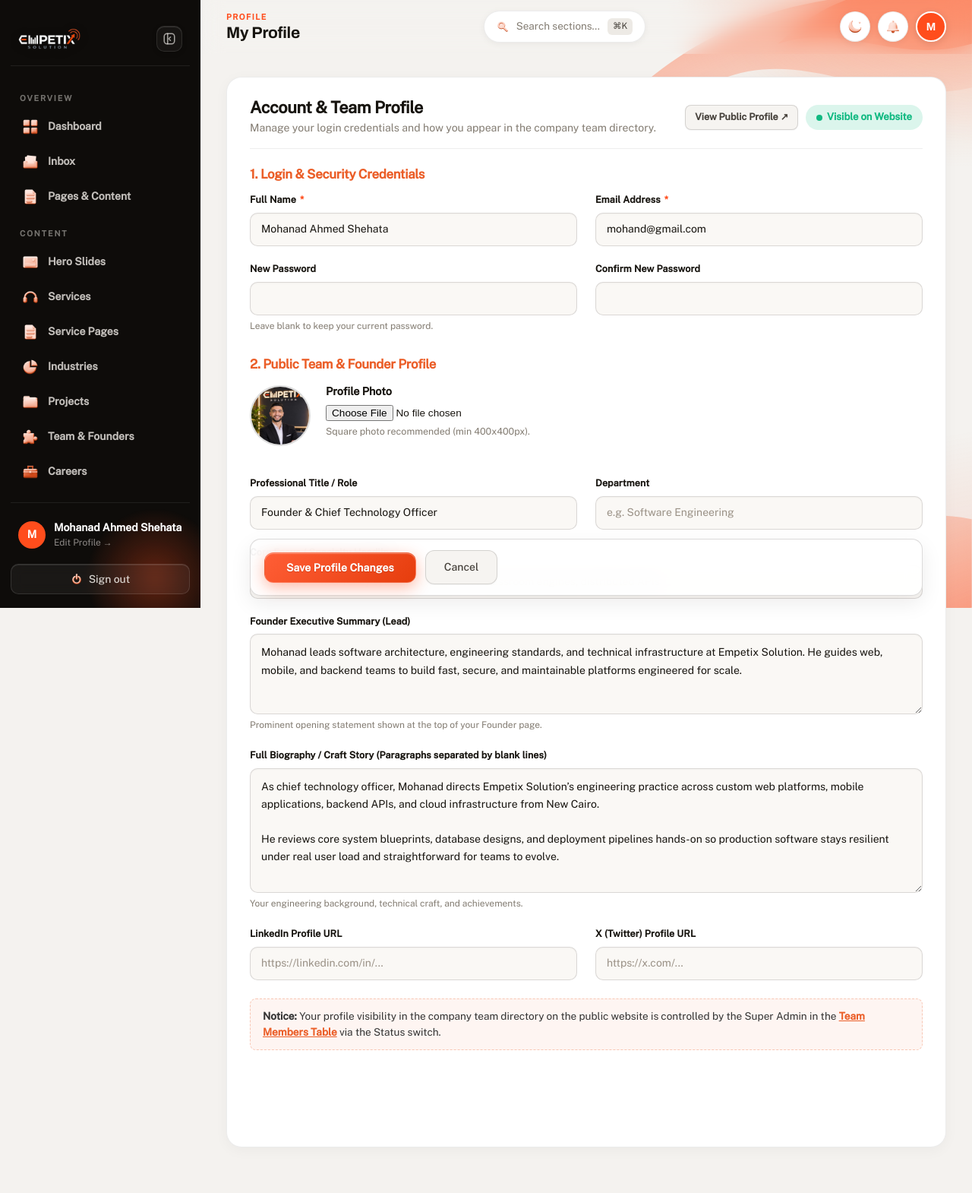
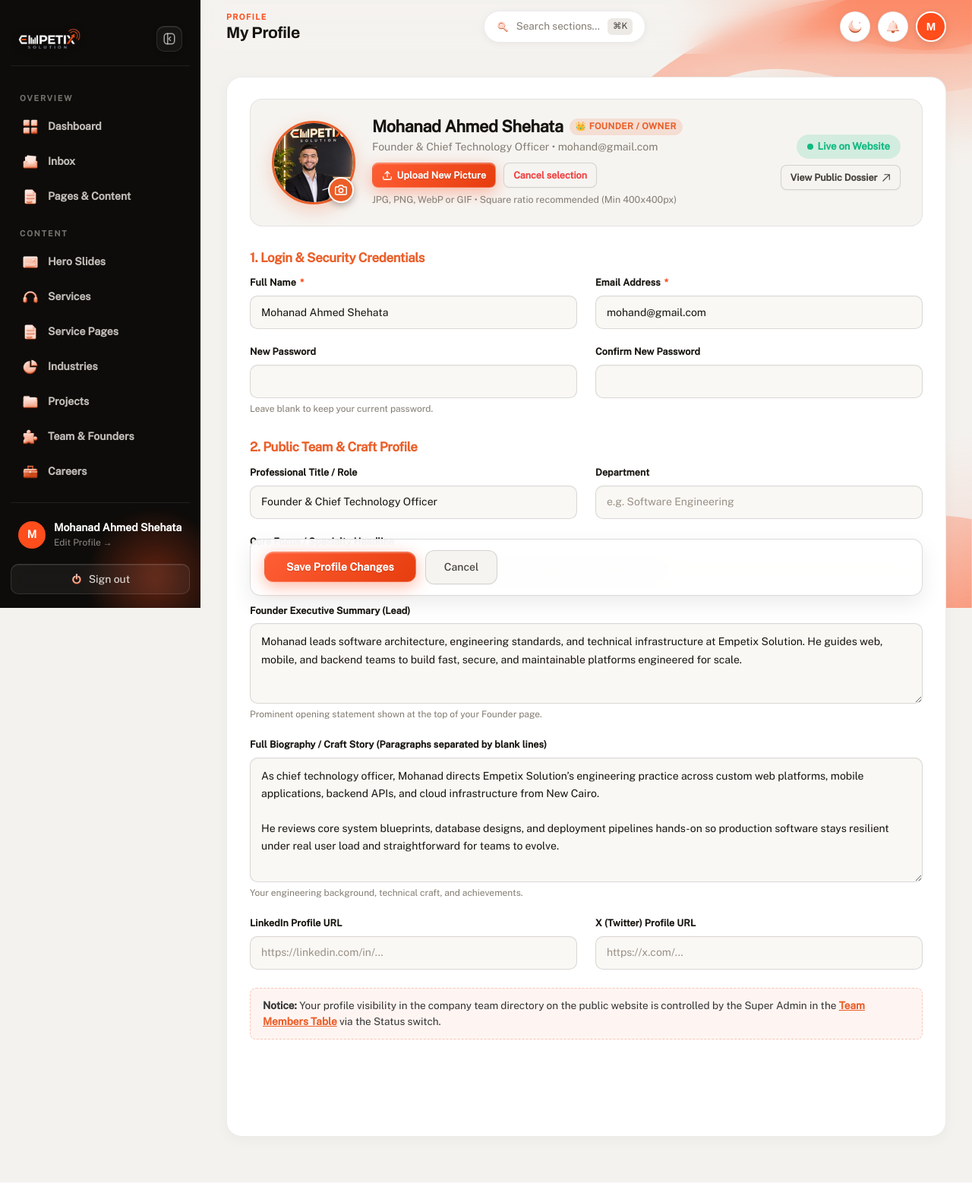
Before and after one commit to alfagn/comport, a Laravel app: page /admin/profile in a window 1280 px wide. Shown: the whole page at 76% size. Run offline with Laravel 12, Linux system fonts and the light colour scheme; a user stored in the database is signed in; data comes from the database, SQL or seed files in the repository; data that the repository does not hold is empty; parts of the project's set-up code (start-up, migrations or seed data) failed here and were passed over; some libraries are stand-ins or nearby versions.

Commit message:
feat: executive profile photo upload redesign with hero layout and instant live preview

```diff
--- a/resources/views/admin/profile/edit.blade.php
+++ b/resources/views/admin/profile/edit.blade.php
@@ -5,39 +5,103 @@
 
 @section('content')
 <div class="card" style="max-width: 960px; margin: 0 auto;">
-  <div style="display:flex; justify-content:space-between; align-items:center; margin-bottom: 1.5rem; padding-bottom: 1rem; border-bottom: 1px solid var(--border-color, #eee);">
+  <form method="post" enctype="multipart/form-data" action="{{ route('admin.profile.update') }}" id="profile-form">
+    @csrf
+    @method('PUT')
+
+    {{-- Top Identity Hero & Photo Upload Zone (Photo First) --}}
+    <div class="profile-hero-zone" style="background: var(--surface-2, rgba(235, 94, 40, 0.04)); border: 1px solid var(--line, rgba(235, 94, 40, 0.15)); border-radius: 16px; padding: 24px 28px; margin-bottom: 2rem;">
+      <div style="display:flex; flex-wrap:wrap; align-items:center; justify-content:space-between; gap: 24px;">
+
+        {{-- Avatar & Quick Controls --}}
+        <div style="display:flex; align-items:center; gap: 22px;">
+          <div class="profile-avatar-wrap" style="position:relative; width: 110px; height: 110px; flex-shrink: 0; cursor: pointer;" onclick="document.getElementById('profile-photo-input').click()" title="Click to change profile picture">
+            <div id="avatar-container" style="width: 100%; height: 100%; border-radius: 50%; overflow: hidden; border: 3px solid var(--color-text-accent, #eb5e28); box-shadow: 0 8px 24px rgba(235, 94, 40, 0.25); background: var(--surface, #1e2430); display:flex; align-items:center; justify-content:center;">
+              @if($member->photo)
+                <img id="avatar-preview-img" src="{{ str_starts_with((string) $member->photo, 'uploads/') ? asset('storage/'.$member->photo) : asset($member->photo) }}" alt="{{ $user->name }}" style="width:100%; height:100%; object-fit:cover; display:block;">
+                <span id="avatar-preview-fallback" style="display:none; font-size:2.4rem; font-weight:800; color:var(--color-text-accent, #eb5e28);">{{ strtoupper(substr($user->name, 0, 1)) }}</span>
+              @else
+                <img id="avatar-preview-img" src="" alt="{{ $user->name }}" style="width:100%; height:100%; object-fit:cover; display:none;">
+                <span id="avatar-preview-fallback" style="display:block; font-size:2.4rem; font-weight:800; color:var(--color-text-accent, #eb5e28);">{{ strtoupper(substr($user->name, 0, 1)) }}</span>
+              @endif
+            </div>
+
+            {{-- Floating Camera Action Badge --}}
+            <div style="position:absolute; bottom: 2px; right: 2px; width: 34px; height: 34px; border-radius: 50%; background: #eb5e28; color: #fff; display:flex; align-items:center; justify-content:center; box-shadow: 0 3px 10px rgba(0,0,0,0.3); border: 2px solid var(--surface, #fff); transition: transform 0.2s ease;">
+              <svg width="16" height="16" viewBox="0 0 24 24" fill="none" stroke="currentColor" stroke-width="2.2" stroke-linecap="round" stroke-linejoin="round" aria-hidden="true">
+                <path d="M23 19a2 2 0 0 1-2 2H3a2 2 0 0 1-2-2V8a2 2 0 0 1 2-2h4l2-3h6l2 3h4a2 2 0 0 1 2 2z"></path>
+                <circle cx="12" cy="13" r="4"></circle>
+              </svg>
+            </div>
+          </div>
+
+          {{-- Identity Meta & Upload Trigger --}}
           <div>
-      <h2 style="font-size: 1.35rem; font-weight: 700; margin: 0;">Account &amp; Team Profile</h2>
-      <p style="color: var(--text-muted, #777); font-size: 0.88rem; margin: 0.25rem 0 0;">Manage your login credentials and how you appear in the company team directory.</p>
+            <div style="display:flex; align-items:center; gap: 8px; margin-bottom: 4px;">
+              <h2 style="font-size: 1.35rem; font-weight: 700; margin: 0; color: var(--text, #111);">{{ $user->name }}</h2>
+              @if($user->hasRole('owner'))
+                <span style="font-size: 0.72rem; padding: 2px 8px; border-radius: 999px; background: rgba(235, 94, 40, 0.15); color: #eb5e28; font-weight: 700; text-transform: uppercase; letter-spacing: 0.04em;">
+                  👑 Founder / Owner
+                </span>
+              @else
+                <span style="font-size: 0.72rem; padding: 2px 8px; border-radius: 999px; background: rgba(255, 255, 255, 0.08); color: var(--text-muted, #888); font-weight: 600;">
+                  Staff Member
+                </span>
+              @endif
             </div>
-    <div style="display:flex; align-items:center; gap:10px;">
-      @if($member->slug && $member->kind === 'founder')
-        <a href="{{ route('founders.show', $member->slug) }}" target="_blank" rel="noopener noreferrer" class="btn btn--ghost btn--sm" style="display:inline-flex; align-items:center; gap:5px;">
-          <span>View Public Profile ↗</span>
-        </a>
-      @elseif($member->is_active)
-        <a href="{{ url('/team') }}" target="_blank" rel="noopener noreferrer" class="btn btn--ghost btn--sm" style="display:inline-flex; align-items:center; gap:5px;">
-          <span>View on Team Page ↗</span>
-        </a>
-      @endif
 
+            <p style="color: var(--text-muted, #777); font-size: 0.88rem; margin: 0 0 10px;">
+              {{ $member->role ?? 'Software Engineering Leader' }} &bull; {{ $user->email }}
+            </p>
+
+            <div style="display:flex; flex-wrap:wrap; align-items:center; gap: 10px;">
+              {{-- Custom Styled Upload Trigger --}}
+              <input type="file" id="profile-photo-input" name="photo" accept="image/*" style="display:none;" onchange="handleProfilePhotoChange(this)">
+              <button type="button" class="btn btn--primary btn--sm" onclick="document.getElementById('profile-photo-input').click()" style="display:inline-flex; align-items:center; gap: 6px; cursor:pointer;">
+                <svg width="14" height="14" viewBox="0 0 24 24" fill="none" stroke="currentColor" stroke-width="2.2" stroke-linecap="round" stroke-linejoin="round" aria-hidden="true"><path d="M21 15v4a2 2 0 0 1-2 2H5a2 2 0 0 1-2-2v-4"></path><polyline points="17 8 12 3 7 8"></polyline><line x1="12" y1="3" x2="12" y2="15"></line></svg>
+                <span>Upload New Picture</span>
+              </button>
+
+              <button type="button" id="photo-reset-btn" class="btn btn--ghost btn--sm" style="display:none; color:#ef4444;" onclick="resetPhotoSelection()">
+                <span>Cancel selection</span>
+              </button>
+            </div>
+
+            <div id="photo-file-status" style="font-size: 0.78rem; color: var(--text-muted, #888); margin-top: 6px;">
+              JPG, PNG, WebP or GIF &bull; Square ratio recommended (Min 400x400px)
+            </div>
+          </div>
+        </div>
+
+        {{-- Public Visibility Pill & Live Link --}}
+        <div style="display:flex; flex-direction:column; align-items:flex-end; gap: 8px;">
           @if($member->is_active)
             <span class="badge" style="background: rgba(16, 185, 129, 0.15); color: #10b981; font-weight: 600; padding: 6px 14px; border-radius: 20px; font-size: 0.82rem; display:inline-flex; align-items:center; gap:6px;">
-          <span style="width:8px; height:8px; border-radius:50%; background:#10b981; display:inline-block;"></span>
-          Visible on Website
+              <span class="live-pulse" style="width:8px; height:8px; border-radius:50%; background:#10b981; display:inline-block;"></span>
+              Live on Website
             </span>
           @else
             <span class="badge" style="background: rgba(107, 114, 128, 0.15); color: #6b7280; font-weight: 600; padding: 6px 14px; border-radius: 20px; font-size: 0.82rem; display:inline-flex; align-items:center; gap:6px;">
               Hidden from Website
             </span>
           @endif
+
+          @if($member->slug && $member->kind === 'founder')
+            <a href="{{ route('founders.show', $member->slug) }}" target="_blank" rel="noopener noreferrer" class="btn btn--ghost btn--sm" style="display:inline-flex; align-items:center; gap:5px; font-size:0.8rem;">
+              <span>View Public Dossier</span>
+              <svg width="12" height="12" viewBox="0 0 16 16" fill="currentColor" aria-hidden="true"><path d="M4.5 1.5H14.5V11.5H13V4.06L2.53 14.53L1.47 13.47L11.94 3H4.5V1.5Z"/></svg>
+            </a>
+          @elseif($member->is_active)
+            <a href="{{ url('/team') }}" target="_blank" rel="noopener noreferrer" class="btn btn--ghost btn--sm" style="display:inline-flex; align-items:center; gap:5px; font-size:0.8rem;">
+              <span>View on Team Page</span>
+              <svg width="12" height="12" viewBox="0 0 16 16" fill="currentColor" aria-hidden="true"><path d="M4.5 1.5H14.5V11.5H13V4.06L2.53 14.53L1.47 13.47L11.94 3H4.5V1.5Z"/></svg>
+            </a>
+          @endif
+        </div>
       </div>
     </div>
 
-  <form method="post" enctype="multipart/form-data" action="{{ route('admin.profile.update') }}">
-    @csrf
-    @method('PUT')
-
+    {{-- Section 1: Login & Security Credentials --}}
     <h3 style="font-size: 1.05rem; font-weight: 600; margin-bottom: 1rem; color: var(--color-text-accent, #eb5e28);">1. Login &amp; Security Credentials</h3>
     <div class="form-grid">
       <x-admin.input name="name" label="Full Name" :value="old('name', $user->name)" :required="true"/>
@@ -46,26 +110,10 @@
       <x-admin.input name="password_confirmation" label="Confirm New Password" type="password"/>
     </div>
 
-    <h3 style="font-size: 1.05rem; font-weight: 600; margin: 2rem 0 1rem; color: var(--color-text-accent, #eb5e28);">2. Public Team &amp; Founder Profile</h3>
+    {{-- Section 2: Public Team & Craft Profile --}}
+    <h3 style="font-size: 1.05rem; font-weight: 600; margin: 2rem 0 1rem; color: var(--color-text-accent, #eb5e28);">2. Public Team &amp; Craft Profile</h3>
     <div class="form-grid">
-      <div class="full" style="display:flex; align-items:center; gap: 20px; margin-bottom: 1rem;">
-        <div style="width: 80px; height: 80px; border-radius: 50%; overflow:hidden; background: #eee; flex-shrink:0; border: 2px solid var(--color-line, #ddd);">
-          @if($member->photo)
-            <img src="{{ str_starts_with((string) $member->photo, 'uploads/') ? asset('storage/'.$member->photo) : asset($member->photo) }}" alt="{{ $user->name }}" style="width:100%; height:100%; object-fit:cover;">
-          @else
-            <div style="width:100%; height:100%; display:flex; align-items:center; justify-content:center; font-size:1.8rem; font-weight:700; color:#555; background:rgba(235,94,40,0.1);">
-              {{ strtoupper(substr($user->name, 0, 1)) }}
-            </div>
-          @endif
-        </div>
-        <div style="flex:1;">
-          <label style="display:block; font-weight:600; font-size:0.9rem; margin-bottom:4px;">Profile Photo</label>
-          <input type="file" name="photo" accept="image/*" class="form-control" style="font-size:0.85rem;">
-          <p style="font-size:0.78rem; color:var(--text-muted, #777); margin-top:4px;">Square photo recommended (min 400x400px).</p>
-        </div>
-      </div>
-
-      <x-admin.input name="role" label="Professional Title / Role" :value="old('role', $member->role)" placeholder="e.g. Founder & Principal Architect"/>
+      <x-admin.input name="role" label="Professional Title / Role" :value="old('role', $member->role)" placeholder="e.g. Founder & Chief Technology Officer"/>
       <x-admin.input name="department" label="Department" :value="old('department', $member->department)" placeholder="e.g. Software Engineering"/>
 
       <div class="full">
@@ -96,4 +144,46 @@
     </div>
   </form>
 </div>
+
+{{-- Interactive Instant Photo Preview Script --}}
+<script>
+  function handleProfilePhotoChange(input) {
+    if (input.files && input.files[0]) {
+      var file = input.files[0];
+      var reader = new FileReader();
+
+      reader.onload = function(e) {
+        var img = document.getElementById('avatar-preview-img');
+        var fallback = document.getElementById('avatar-preview-fallback');
+        var status = document.getElementById('photo-file-status');
+        var resetBtn = document.getElementById('photo-reset-btn');
+
+        img.src = e.target.result;
+        img.style.display = 'block';
+        if (fallback) fallback.style.display = 'none';
+
+        var sizeKb = Math.round(file.size / 1024);
+        var sizeStr = sizeKb > 1024 ? (sizeKb / 1024).toFixed(1) + ' MB' : sizeKb + ' KB';
+        status.innerHTML = '<span style="color:#10b981; font-weight:600;">✓ Ready to save:</span> ' + escapeHtml(file.name) + ' (' + sizeStr + ')';
+        if (resetBtn) resetBtn.style.display = 'inline-flex';
+      };
+
+      reader.readAsDataURL(file);
+    }
+  }
+
+  function resetPhotoSelection() {
+    var input = document.getElementById('profile-photo-input');
+    var resetBtn = document.getElementById('photo-reset-btn');
+    var status = document.getElementById('photo-file-status');
+    if (input) input.value = '';
+    if (resetBtn) resetBtn.style.display = 'none';
+    if (status) status.innerHTML = 'JPG, PNG, WebP or GIF &bull; Square ratio recommended (Min 400x400px)';
+  }
+
+  function escapeHtml(text) {
+    var map = { '&': '&amp;', '<': '&lt;', '>': '&gt;', '"': '&quot;', "'": '&#039;' };
+    return text.replace(/[&<>"']/g, function(m) { return map[m]; });
+  }
+</script>
 @endsection
```
Also changed, not shown: tests/Feature/ProjectEnhancementTest.php (+1 -1 lines). Lines whose indentation alone changed are shown as unchanged.
